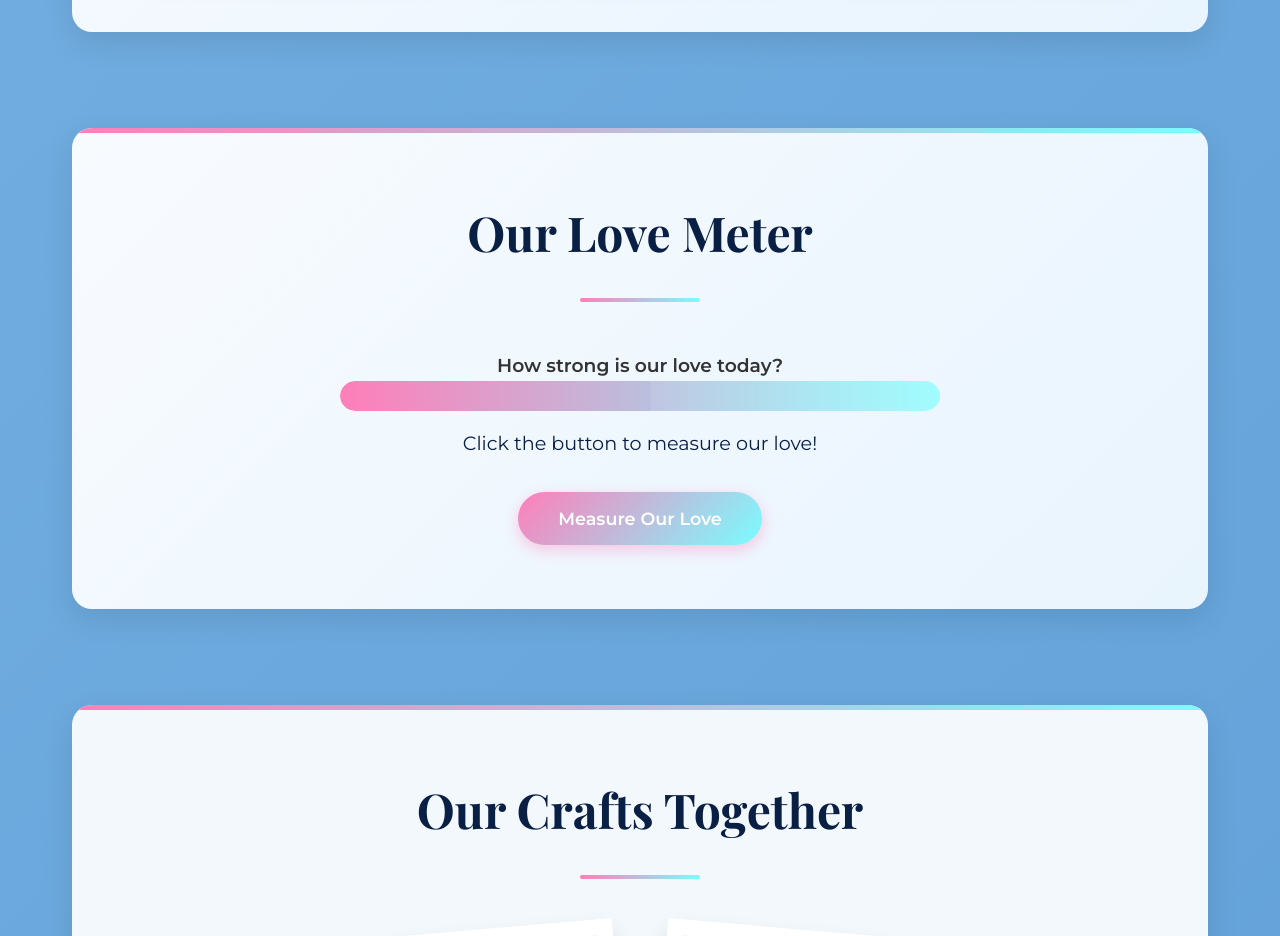
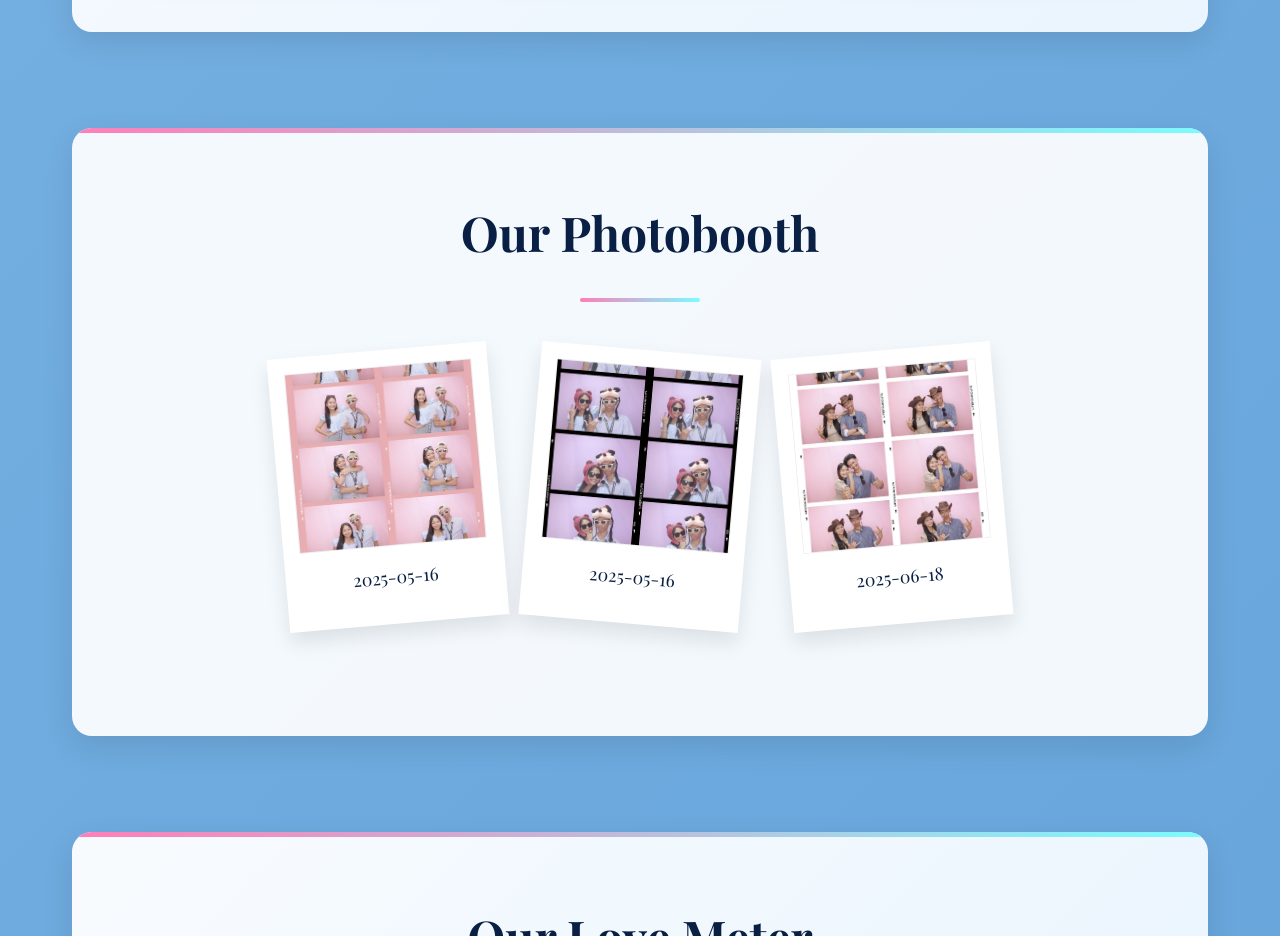
Before and after one commit to KennethHago/J-K, a plain HTML site: page index.html in a window 1280 px wide. Shown: the part 9060-9996 px from the top of the page. Drawn offline with nearby package versions, Linux system fonts and the light colour scheme.

Commit message:
Update index.html

```diff
--- a/index.html
+++ b/index.html
@@ -2169,6 +2169,27 @@
             </div>
         </section>
 
+        <section id="photobooth" class="photobooth-section">
+            <h2>Our Photobooth</h2>
+            <div class="photobooth-container">
+                <div class="photobooth-card fade-in slide-up">
+                    <div class="camera-icon">
+                        <div class="polaroid-container fade-in slide-up delay-3">
+                <div class="polaroid">
+                    <img src="6237624632714841200.jpg" alt="2025-05-16">
+                    <div class="polaroid-caption">2025-05-16</div>
+                </div>
+                <div class="polaroid">
+                    <img src="6237624632714841199.jpg" alt="2025-05-16">
+                    <div class="polaroid-caption">2025-05-16</div>
+                </div>
+                <div class="polaroid">
+                    <img src="6237624632714841198.jpg" alt="2025-06-18">
+                    <div class="polaroid-caption">2025-06-18</div>
+                </div>
+            </div>
+        </section>
+
         <section id="love-meter" class="love-meter-section">
             <h2>Our Love Meter</h2>
             <div class="love-meter fade-in slide-up">
```
